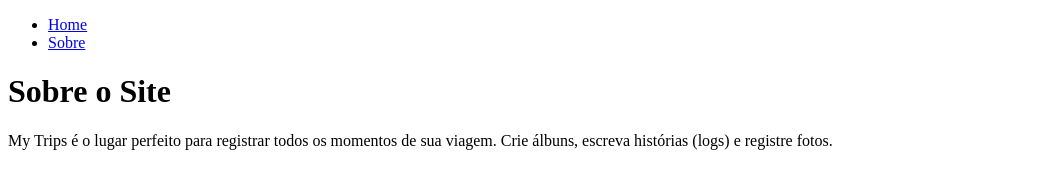
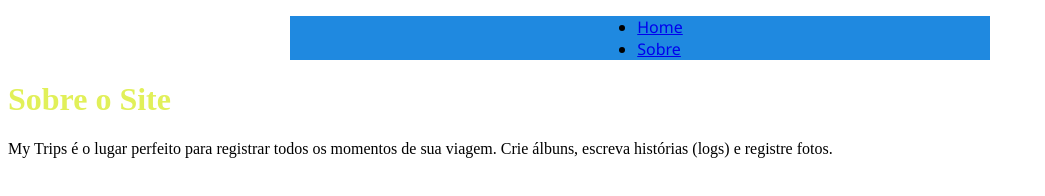
Before and after one commit to FernandoMarino/gatsby-travel-journal, a Gatsby site: page /sobre in a window 1280 px wide. Shown: the whole page, without its empty margins (0-1045 px from the left). Built offline with nearby package versions, Linux system fonts and the light colour scheme; Gatsby itself is replaced by a stand-in of ours.

Commit message:
Started to add very basic CSS and to strcture the base page.

```diff
--- a/src/components/layout.js
+++ b/src/components/layout.js
@@ -1,22 +1,21 @@
+import * as React from 'react'
+import { container, navLinks, navLinkItem, navLinkText, heading } from "./layout.module.css"
 import { Link } from 'gatsby'
-import * as React from 'react'
+
 
 
 const Layout = ({pageTitle, children}) => {
     return (
-        <div>
-            <nav>
-                <ul>
-                    <li> <Link to="/">Home</Link></li>
-                    <li> <Link to="/sobre">Sobre</Link></li>
+        <>
+            <nav className={container}>
+                <ul className={navLinks}>
+                    <li className={navLinkItem}> <Link className={navLinkText} to="/">Home</Link></li>
+                    <li className={navLinkItem}> <Link className={navLinkText} to="/sobre">Sobre</Link></li>
                 </ul>
             </nav>
-
-            <main>
-                <h1>{pageTitle}</h1>
-                {children}
-            </main>
-        </div>
+            <h1 className={heading}>{pageTitle}</h1>
+            {children}
+        </>
     )
 }
 
--- /dev/null
+++ b/src/components/layout.module.css
@@ -0,0 +1,30 @@
+.container {
+    margin: auto;
+    width: 700px;
+    justify-items: center;
+    font-family: 'Segoe UI', sans-serif;
+    background-color: rgb(31, 137, 224);
+
+}
+
+.heading {
+    color: rgb(225, 240, 89);
+}
+
+.nav-links {
+    display: flex;
+    list-style: none;
+    padding-left: 0;
+}
+
+.nav-link-item {
+    padding-right: 2rem;
+}
+
+.nav-link-text {
+    color: rgb(225, 240, 89);
+    font-size: 24px;
+    font-weight: bold;
+    font-family: 'Segoe UI', sans-serif;
+    text-decoration: none;
+}
--- a/src/pages/sobre.js
+++ b/src/pages/sobre.js
@@ -2,12 +2,14 @@
 import React from "react";
 import Layout from "../components/layout"
 
+
 // Step 2: Define your component
 const Sobre = () => {
     return (
-        <Layout pageTitle="Sobre o Site">
+        <>
+            <Layout pageTitle="Sobre o Site" />
             <p>My Trips é o lugar perfeito para registrar todos os momentos de sua viagem. Crie álbuns, escreva histórias (logs) e registre fotos.</p>
-        </Layout>
+        </>
     )
 }
 
```
Also changed, not shown: src/pages/index.js (+6 -3 lines).
